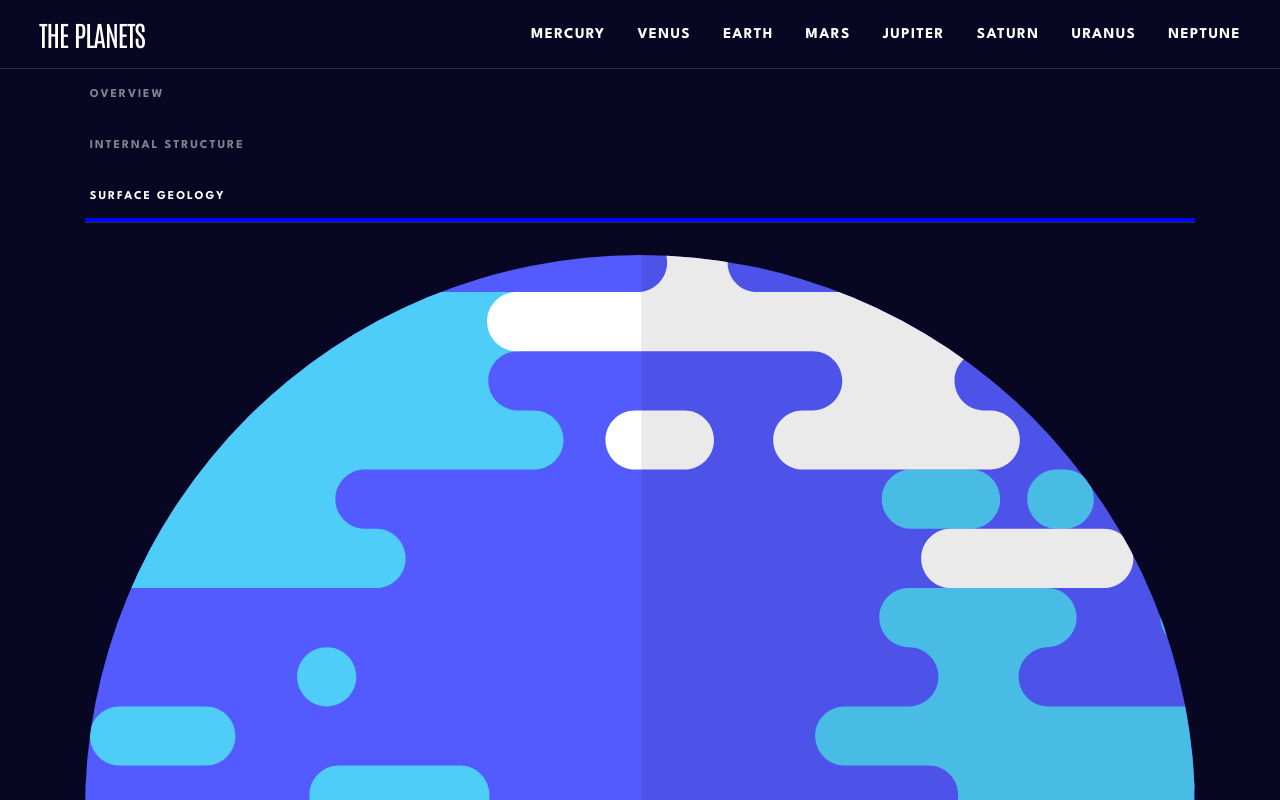
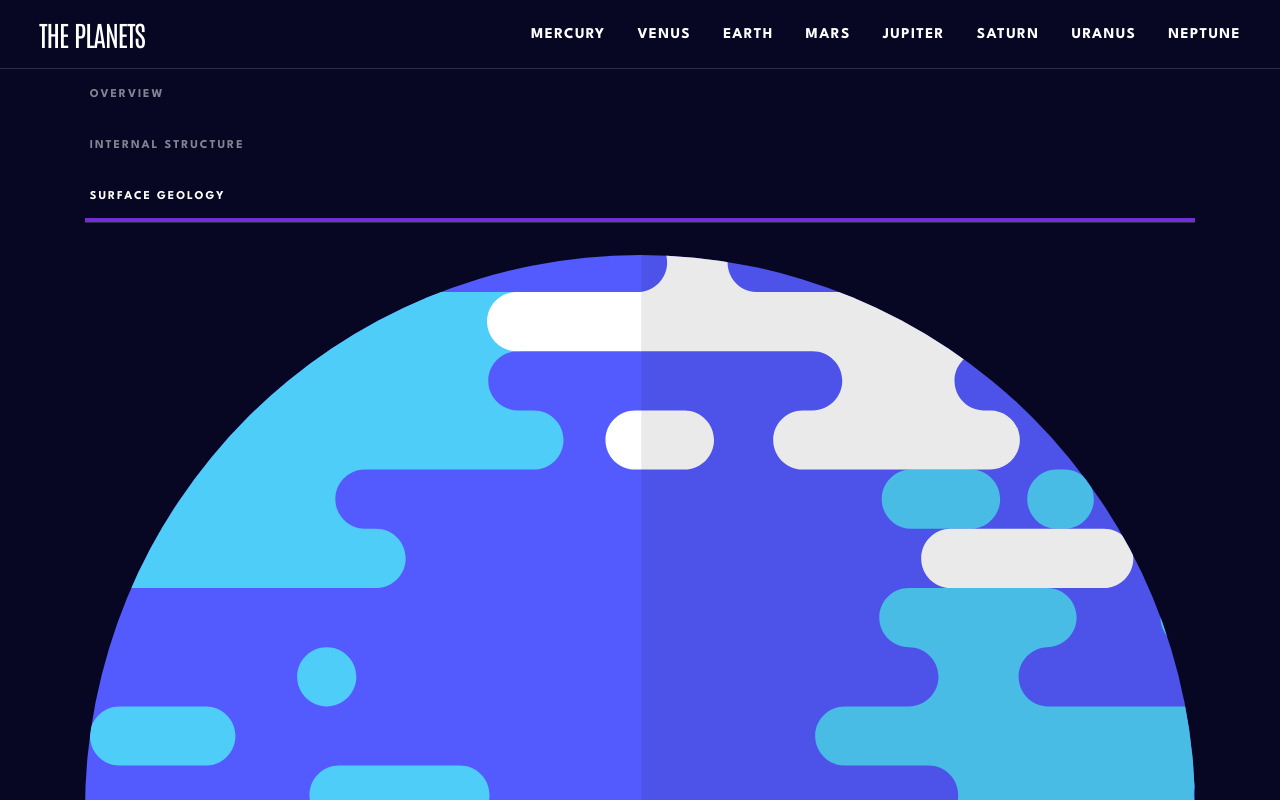
Before and after one commit to Dudeldups/FM-planets-fact-site, a React (Vite) app: page /Earth/geology in a window 1280 px wide. Shown: the top 800 px of the page. Built offline with nearby package versions, Linux system fonts and the light colour scheme.

Commit message:
added colored inner nav-links

```diff
--- a/src/pages/PlanetDetails/PlanetDetails.scss
+++ b/src/pages/PlanetDetails/PlanetDetails.scss
@@ -1,4 +1,5 @@
 @use "../../scss/abstracts" as *;
+@use "sass:map";
 
 .planet {
   &__top-container {
@@ -58,10 +59,12 @@
       }
     }
 
-    &.active {
-      @include pseudo($inset: auto 0 0 0, $parent: true) {
-        height: 0.25rem;
-        background-color: blue;
+    @each $planet, $color in $planet-colors {
+      .#{$planet} &.active {
+        @include pseudo($inset: auto 0 0 0, $parent: true) {
+          height: 0.25rem;
+          background-color: $color;
+        }
       }
     }
   }
--- a/src/pages/PlanetDetails/PlanetDetails.tsx
+++ b/src/pages/PlanetDetails/PlanetDetails.tsx
@@ -84,7 +84,7 @@ export default function PlanetDetails() {
         </blockquote>
       </header>
 
-      <ul className="planet__link-list">
+      <ul className={`planet__link-list ${planet.name.toLowerCase()}`}>
         <li className="planet__link-item">
           <NavLink
             to="../overview"
```
